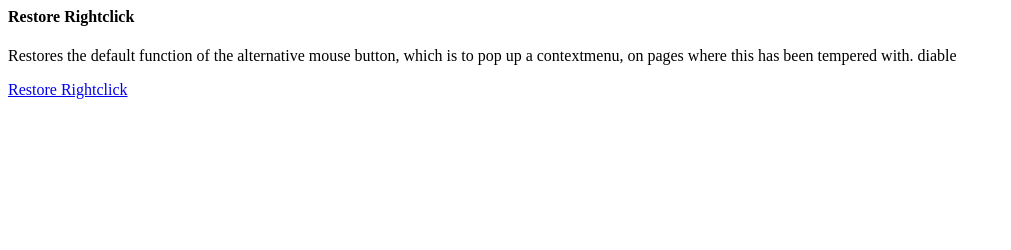
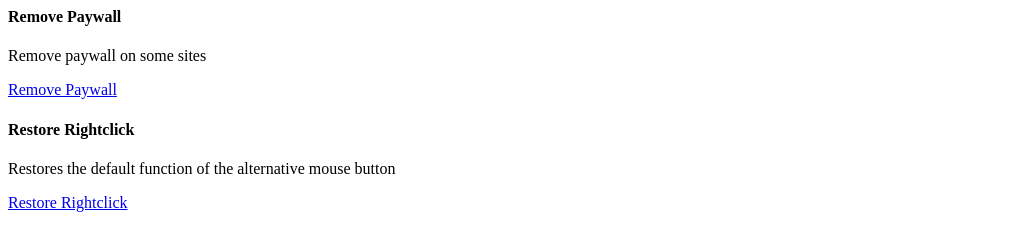
Before and after one commit to StuBramley/StuBramley.github.io, a plain HTML site: page index.html in a window 1280 px wide. Shown: the whole page, without its empty margins (0-1011 px from the left). Drawn offline with Linux system fonts and the light colour scheme.

Commit message:
Update index.html

```diff
--- a/index.html
+++ b/index.html
@@ -1,5 +1,11 @@
+<h4 id="remove-paywall">Remove Paywall</h4>
+<p>Remove paywall on some sites</p>
+<d1>
+<a href="javascript:(function(){ var l = window.location;  var x = new XMLHttpRequest(); x.onreadystatechange = function() {   if (this.readyState == 4 && this.status == 200) { var e=document.createElement('div'); e.style.position='absolute'; e.style.top=0; e.style.left=0; e.style.width='100%;'; e.style.height='100%;'; document.body.appendChild(e); e.innerHTML = this.responseText; var b=document.createElement('button'); b.innerHTML='Close'; b.style.position='absolute'; b.style.top=0; b.style.left=0; e.append(b); b.onclick=function(){document.body.removeChild(e);}   } }; x.open('GET', l, true); x.send(); })()" class="jsl">Remove Paywall</a>
+</d1>
+
 <h4 id="restore-rightclick">Restore Rightclick</h4>
-<p>Restores the default function of the alternative mouse button, which is to pop up a contextmenu, on pages where this has been tempered with. diable</p>
+<p>Restores the default function of the alternative mouse button</p>
 <d1>
 <a href="javascript:void(document.onmousedown='return true');void(document.onmouseup='return true');void(document.oncontextmenu='return true')" class="jsl">Restore Rightclick</a>
 </d1>
```
